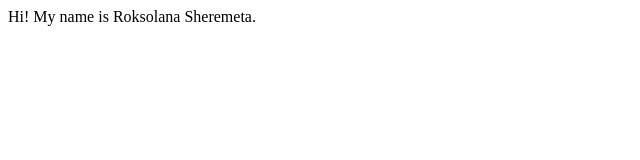
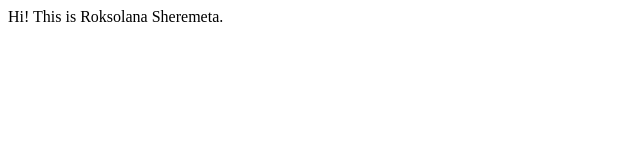
Before and after one commit to RoksolanaSheremeta/git_RoksolanaSheremeta, a plain HTML site: page index.html in a window 1280 px wide. Shown: the full height of the page, 0-640 px from the left. Drawn offline with Linux system fonts and the light colour scheme.

Commit message:
add symbols

```diff
--- a/index.html
+++ b/index.html
@@ -2,10 +2,10 @@
 <html lang="en">
 <head>
 	<meta charset="UTF-8">
-	<title>Roksolana Sheremeta</title>
+	<title>Roksolana Sheremeta!!!</title>
 </head>
 <body>
 	Hi!
-	My name is Roksolana Sheremeta.
+	This is Roksolana Sheremeta.
 </body>
 </html>
```
